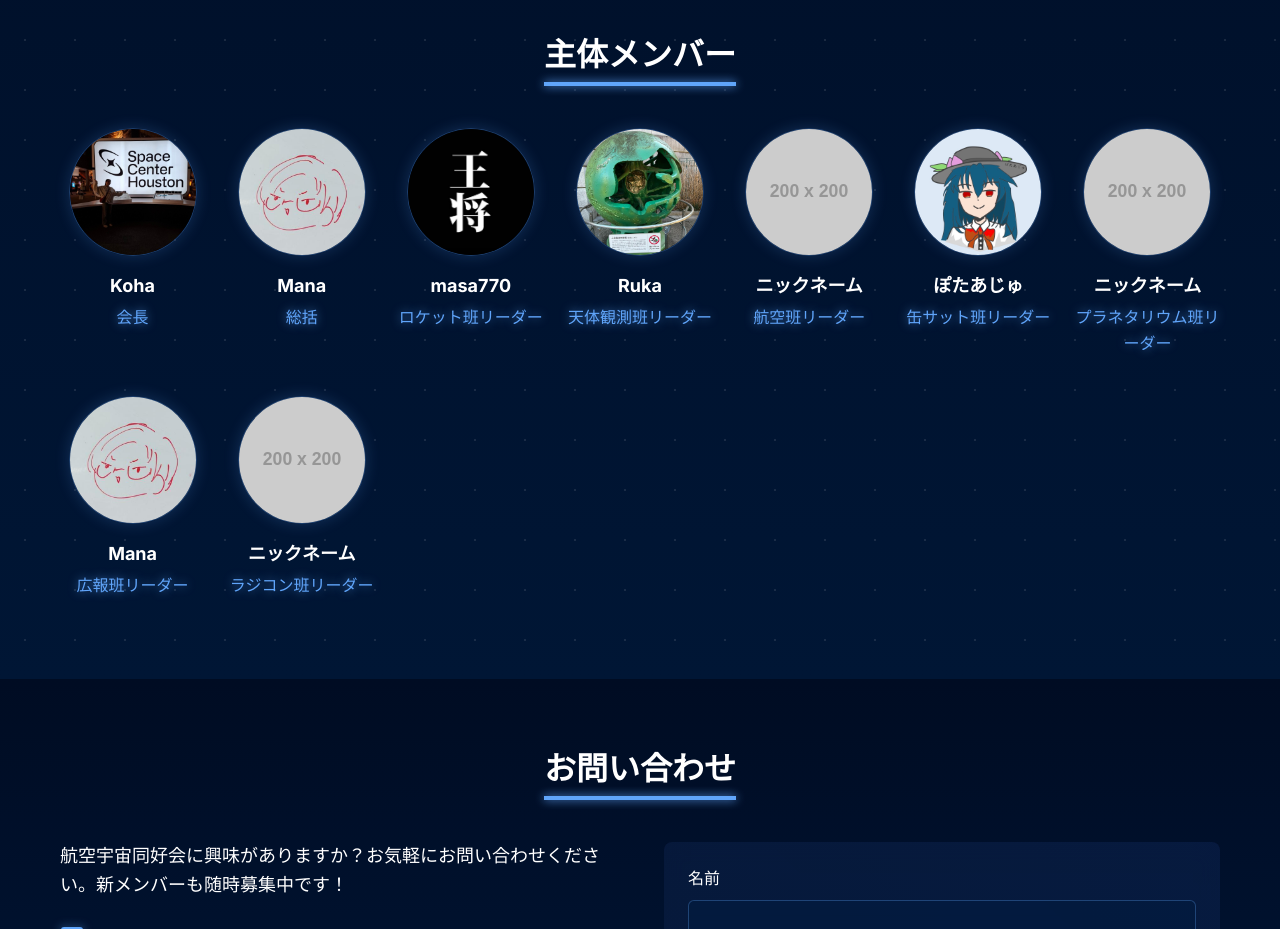
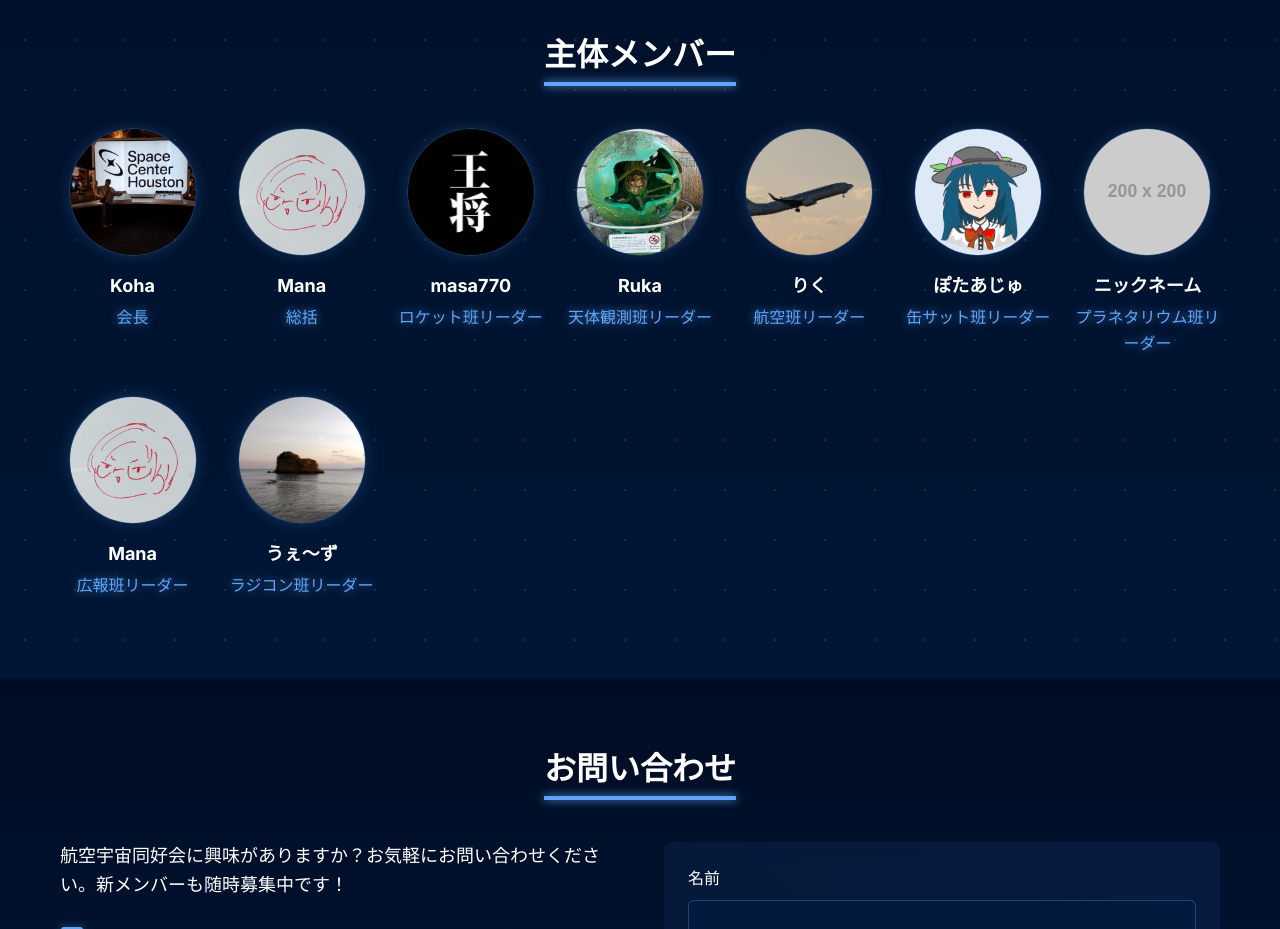
Before and after one commit to nitoc-AERISE/homepage, a plain HTML site: page index.html in a window 1280 px wide. Shown: the part 3240-4169 px from the top of the page. Drawn offline with Linux system fonts and the light colour scheme; placeholder pictures from the web are drawn by us; animation ran at ten frames a second.

Commit message:
Update index.html

```diff
--- a/index.html
+++ b/index.html
@@ -290,9 +290,9 @@
         </div>
         <div class="member-card">
           <div class="member-image cosmic-border">
-            <img src="https://placehold.co/200x200/051b30/FFFFFF/png?text=no Image" alt="航空班リーダー">
+            <img src="images/icons/riku.jpg" alt="航空班リーダー">
           </div>
-          <h3>ニックネーム</h3>
+          <h3>りく</h3>
           <p class="glow-text">航空班リーダー</p>
         </div>
         <div class="member-card">
@@ -325,9 +325,9 @@
         </div>
         <div class="member-card">
           <div class="member-image cosmic-border">
-            <img src="https://placehold.co/200x200/051b30/FFFFFF/png?text=no Image" alt="ラジコン班リーダー">
+            <img src="images/icons/ue~zu.jpg" alt="ラジコン班リーダー">
           </div>
-          <h3>ニックネーム</h3>
+          <h3>うぇ～ず</h3>
           <p class="glow-text">ラジコン班リーダー</p>
         </div>
       </div>
```
